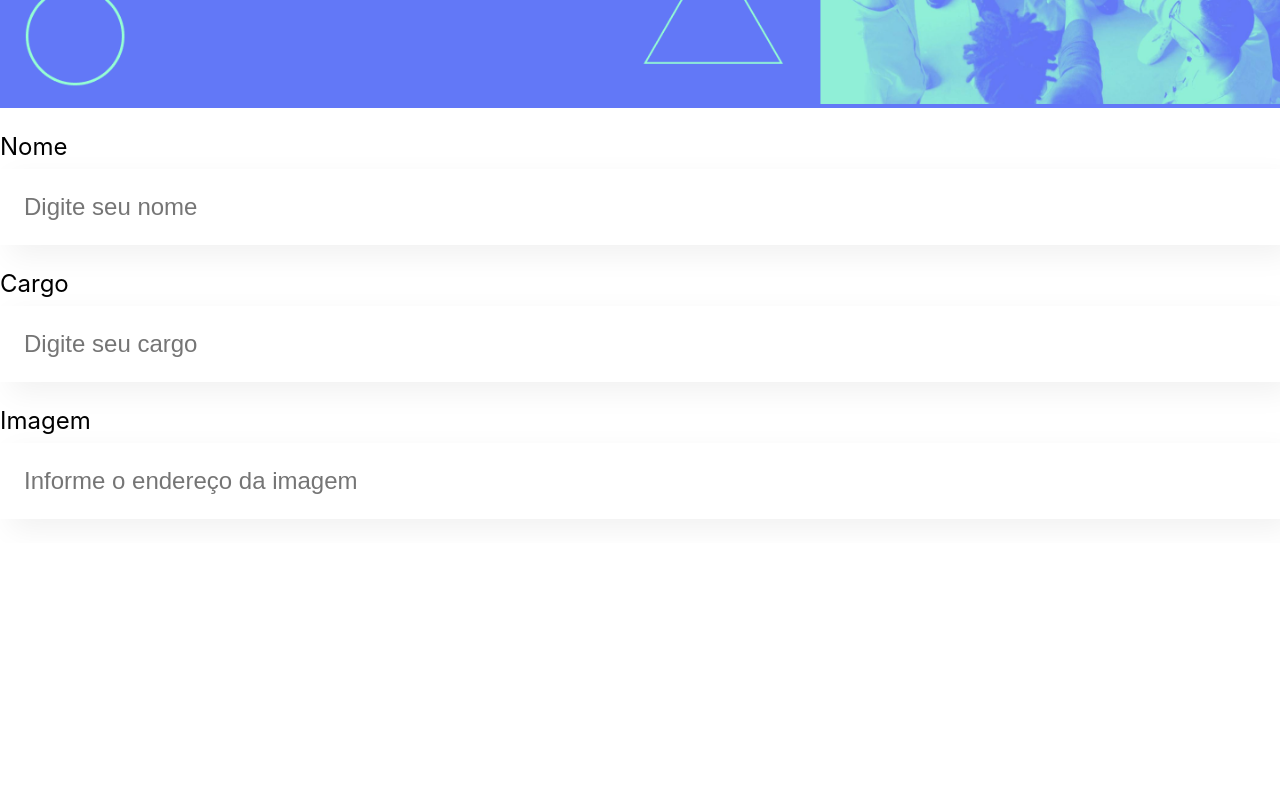
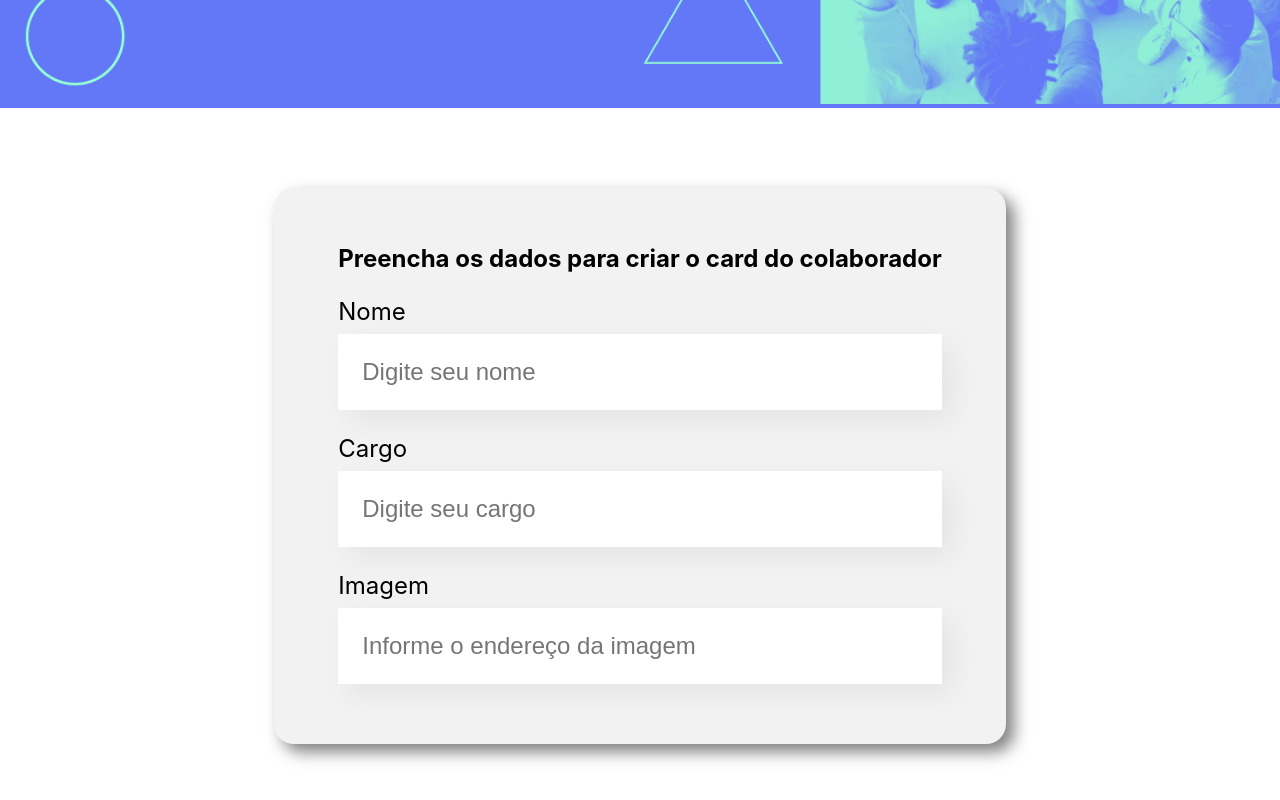
Before and after one commit to wermvasconcelos/curso-alura-react, a React (Create React App) app: page / in a window 1280 px wide. Shown: the part 390-1190 px from the top of the page. Before the commit the page ends 933 px from the top, so only its background shows below. Built offline with nearby package versions, Linux system fonts and the light colour scheme.

Commit message:
feat: componente formulario

```diff
--- a/src/App.js
+++ b/src/App.js
@@ -1,14 +1,12 @@
 import Banner from './componentes/Banner/Banner';
-import CampoTexto from './componentes/CampoTexto';
+import Formulario from './componentes/Fomulario';
 
 function App() {
 
   return (
     <div className="App">
       <Banner/>
-      <CampoTexto label="Nome" placeholder="Digite seu nome"/>
-      <CampoTexto label="Cargo" placeholder="Digite seu cargo"/>
-      <CampoTexto label="Imagem" placeholder="Informe o endereço da imagem"/>
+      <Formulario/>
     </div>
   );
 }
--- /dev/null
+++ b/src/componentes/Fomulario/Formulario.css
@@ -0,0 +1,13 @@
+.formulario {
+    display: flex;
+    justify-content: center;
+    margin: 80px 0;
+}
+
+.formulario form {
+    max-width: 80%;
+    background-color: #f2f2f2;
+    border-radius: 20px;
+    padding: 36px 64px;
+    box-shadow: 8px 8px 16px rgb(0 ,0,0, 0.5);
+}
--- /dev/null
+++ b/src/componentes/Fomulario/index.js
@@ -0,0 +1,17 @@
+import './Formulario.css'
+import CampoTexto from '../CampoTexto';
+
+const Formulario = () => {
+    return (
+        <section className='formulario'>
+            <form>
+                <h2>Preencha os dados para criar o card do colaborador</h2>
+                <CampoTexto label="Nome" placeholder="Digite seu nome" />
+                <CampoTexto label="Cargo" placeholder="Digite seu cargo" />
+                <CampoTexto label="Imagem" placeholder="Informe o endereço da imagem" />
+            </form>
+        </section>
+    )
+}
+
+export default Formulario
```
